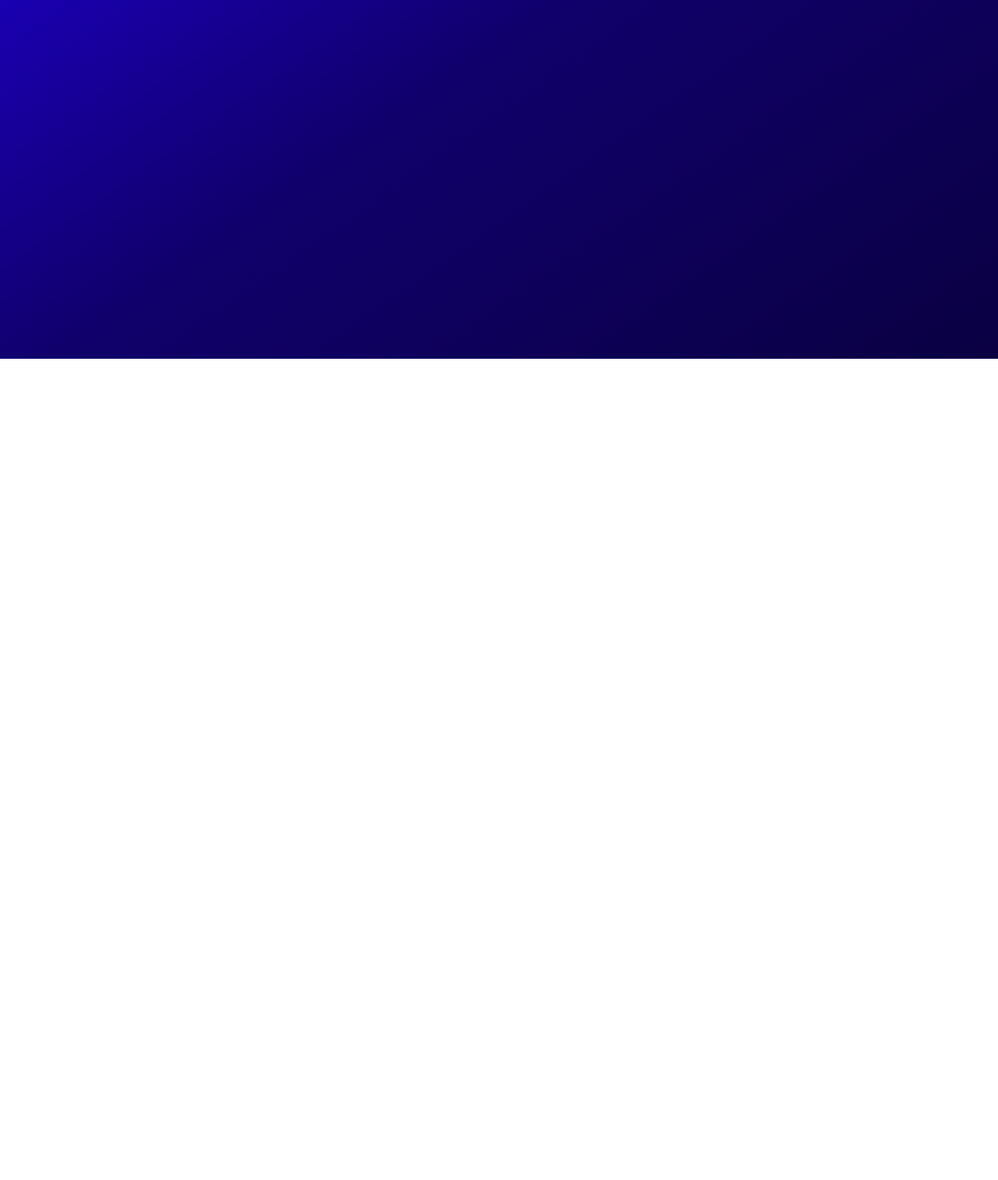
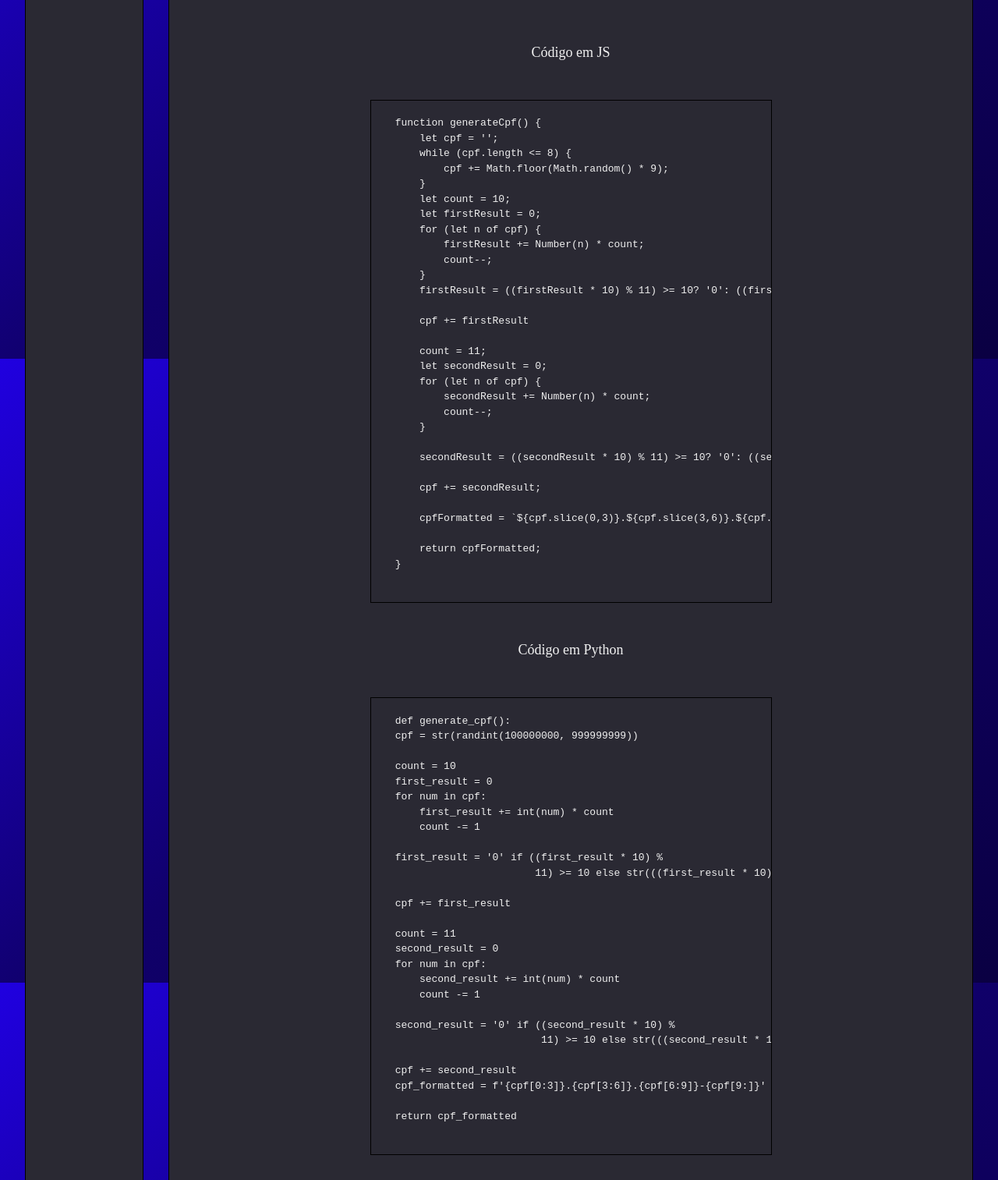
Before and after one commit to cesario-neto/portfolio, a plain HTML site: page project_1.html in a window 1280 px wide. Shown: the part 340-1853 px from the top of the page at 78% size. Before the commit the page ends 800 px from the top, so only its background shows below. Drawn offline with Linux system fonts and the light colour scheme.

Commit message:
Show used codes em styling pages

```diff
--- a/assets/css/style.css
+++ b/assets/css/style.css
@@ -40,6 +40,18 @@ body {
 
 .text-white-color {
     color: var(--text-color);
+}
+
+.text-right-direction {
+    text-align: right;
+}
+
+.text-left-direction {
+    text-align: left;
+}
+
+.text-center-direction {
+    text-align: center;
 }
 
 .none-style {
@@ -120,6 +132,21 @@ main {
     background-color: var(--bg-secondary-color);
 }
 
+.content__code {
+    display: flex;
+    flex-direction: column;
+    width: 50%;
+    margin: auto;
+    gap: 15px;
+    margin-top: 2rem;
+    margin-bottom: 2rem;
+}
+
+.content__code pre {
+    width: 100%;
+    overflow-x: auto;
+}
+
 .default-input {
     font-size: 1.5rem;
     text-align: center;
--- a/project_1.html
+++ b/project_1.html
@@ -14,7 +14,7 @@
             <nav class="nav-bar">
                 <ul class="nav-bar__links none-style link-style ">
                     <li><a href="index.html" class="text-white-color">Home</a></li>
-                    <li><a href="#" class="text-white-color">Projeto 1</a></li>
+                    <li><a href="project_1.html" class="text-white-color">Projeto 1</a></li>
                     <li><a href="#" class="text-white-color">Projeto 2</a></li>
                 </ul>
                 <ul class="nav-bar__logos none-style link-style">
@@ -40,13 +40,79 @@
             </section>
             <section class="content">
                 <div class="content__project bg-border">
-                    <input type="text" name="cpf" class="default-input">
-                    <button class="btn btn-primary">Gerar</button>
+                    <input type="text" name="cpf" class="default-input" id="cpf-input" readonly>
+                    <button class="btn btn-primary" id="cpf-btn">Gerar</button>
                 </div>
             </section>
-            <section class="content">
-                <div class="content__code">
+            <section class="content text-white-color ">
+                <div class="content__code text-left-direction">
+                    <p class="text-center-direction">Código em JS</p>
+                    <pre class="bg-border">
+<code>
+    function generateCpf() {
+        let cpf = '';
+        while (cpf.length <= 8) {
+            cpf += Math.floor(Math.random() * 9);
+        }
+        let count = 10;
+        let firstResult = 0;
+        for (let n of cpf) {
+            firstResult += Number(n) * count;
+            count--;
+        }
+        firstResult = ((firstResult * 10) % 11) >= 10? '0': ((firstResult * 10) % 11).toString();
 
+        cpf += firstResult
+
+        count = 11;
+        let secondResult = 0;
+        for (let n of cpf) {
+            secondResult += Number(n) * count;
+            count--;
+        }
+
+        secondResult = ((secondResult * 10) % 11) >= 10? '0': ((secondResult * 10) % 11).toString();
+
+        cpf += secondResult;
+
+        cpfFormatted = `${cpf.slice(0,3)}.${cpf.slice(3,6)}.${cpf.slice(6,9)}-${cpf.slice(9,11)}`;
+
+        return cpfFormatted;
+    }
+</code>
+                    </pre>
+                    <p class="text-center-direction">Código em Python</p>
+                    <pre class="bg-border">
+<code>
+    def generate_cpf():
+    cpf = str(randint(100000000, 999999999))
+
+    count = 10
+    first_result = 0
+    for num in cpf:
+        first_result += int(num) * count
+        count -= 1
+
+    first_result = '0' if ((first_result * 10) %
+                           11) >= 10 else str(((first_result * 10) % 11))
+
+    cpf += first_result
+
+    count = 11
+    second_result = 0
+    for num in cpf:
+        second_result += int(num) * count
+        count -= 1
+
+    second_result = '0' if ((second_result * 10) %
+                            11) >= 10 else str(((second_result * 10) % 11))
+
+    cpf += second_result
+    cpf_formatted = f'{cpf[0:3]}.{cpf[3:6]}.{cpf[6:9]}-{cpf[9:]}'
+
+    return cpf_formatted
+</code>
+                    </pre>
                 </div>
             </section>
         </main>
```
